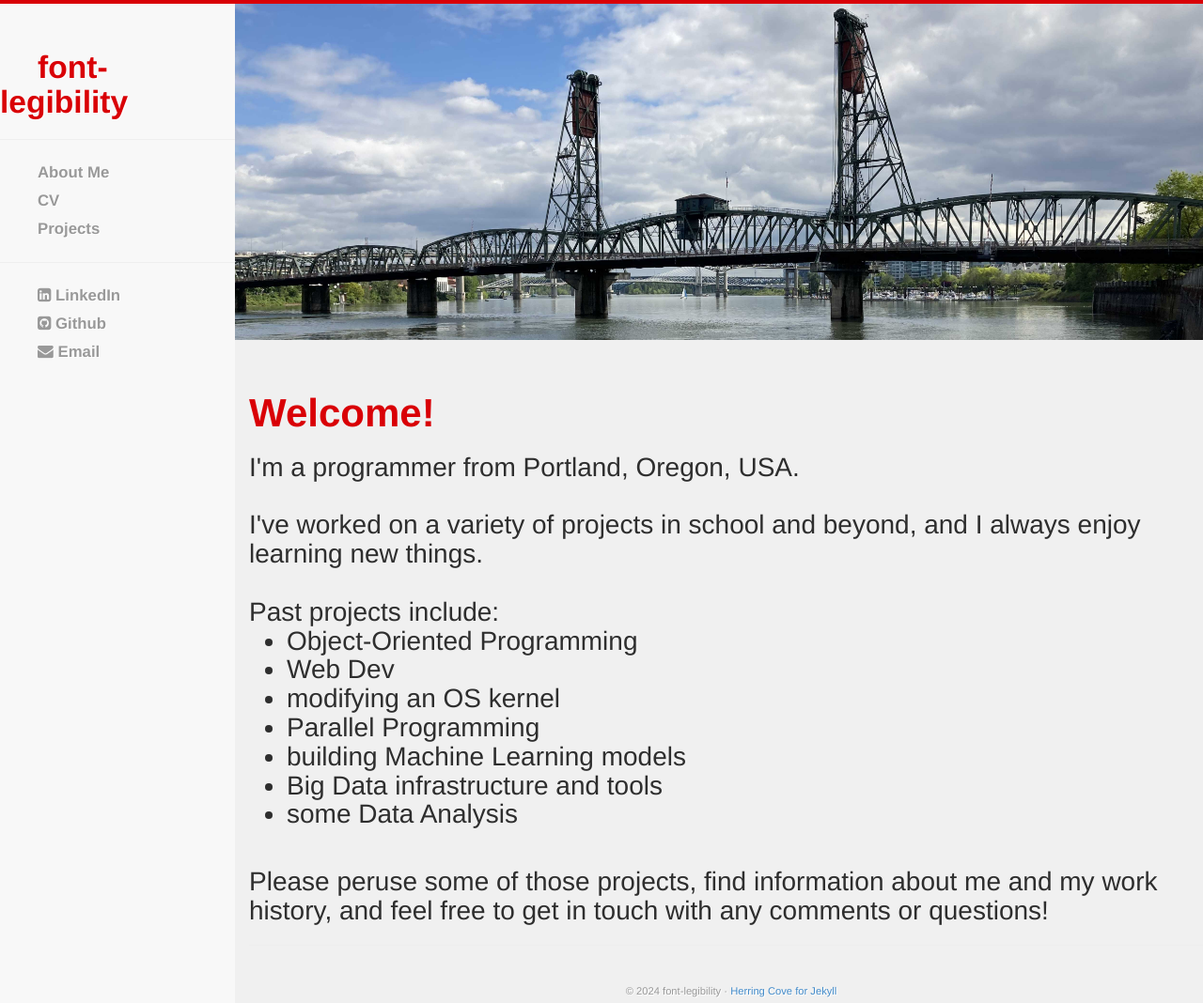
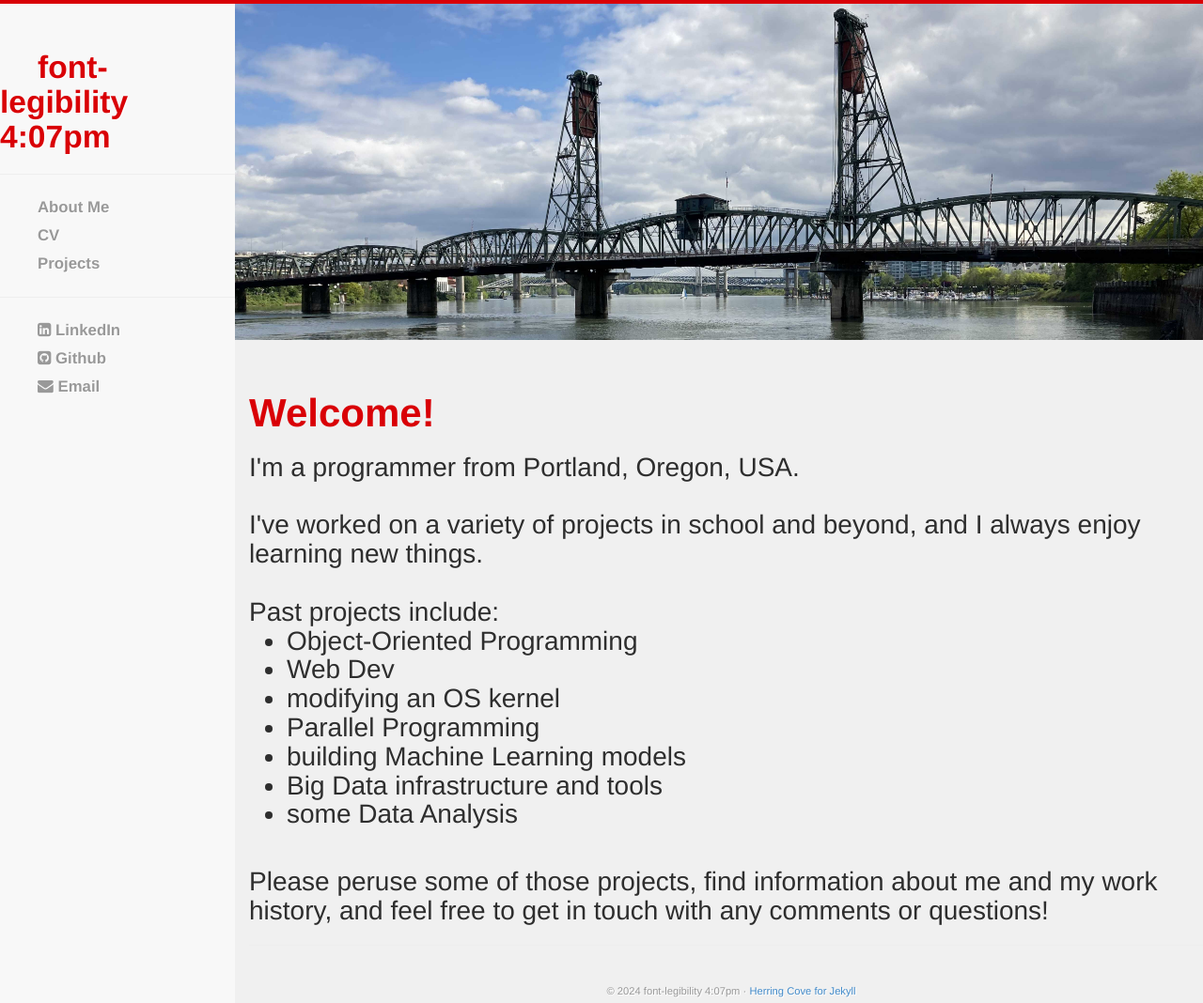
Before and after one commit to joe-arriaga/joe-arriaga.github.io, a Jekyll site: the page built from index.html, in a window 1280 px wide and 1068 px high. Shown: the whole window at 94% size. Built offline with Jekyll 4.4.1, drawn with Linux system fonts in a browser that asks for light colours.

Commit message:
Remove font-weight from 'p' class.

```diff
--- a/_config.yml
+++ b/_config.yml
@@ -1,4 +1,4 @@
-name: font-legibility
+name: font-legibility 4:07pm
 author: Joe Arriaga
 #baseurl: /herring-cove
 #description: Personal website & Portfolio of work
--- a/assets/css/joe-hc.css
+++ b/assets/css/joe-hc.css
@@ -3,8 +3,7 @@
 
 body
 {
-  /*color:#202020;*/
-  color: lavender;
+  color:#202020;
   background-color:#f0f0f0;
   width:100%;
   border-top:solid #d90006;
@@ -55,7 +54,7 @@
 p
 {
   font-family:"Helvetica Neue", helvetica, "Open Sans", sans-serif;
-  font-weight:200
+  /*font-weight:200*/
 }
 
 .posts
@@ -598,7 +597,8 @@
 
 .user-card p
 {
-  color:#c4c4c4;
+  /*color:#c4c4c4;*/
+  color:#202020;
   font-size:small
 }
 
```
